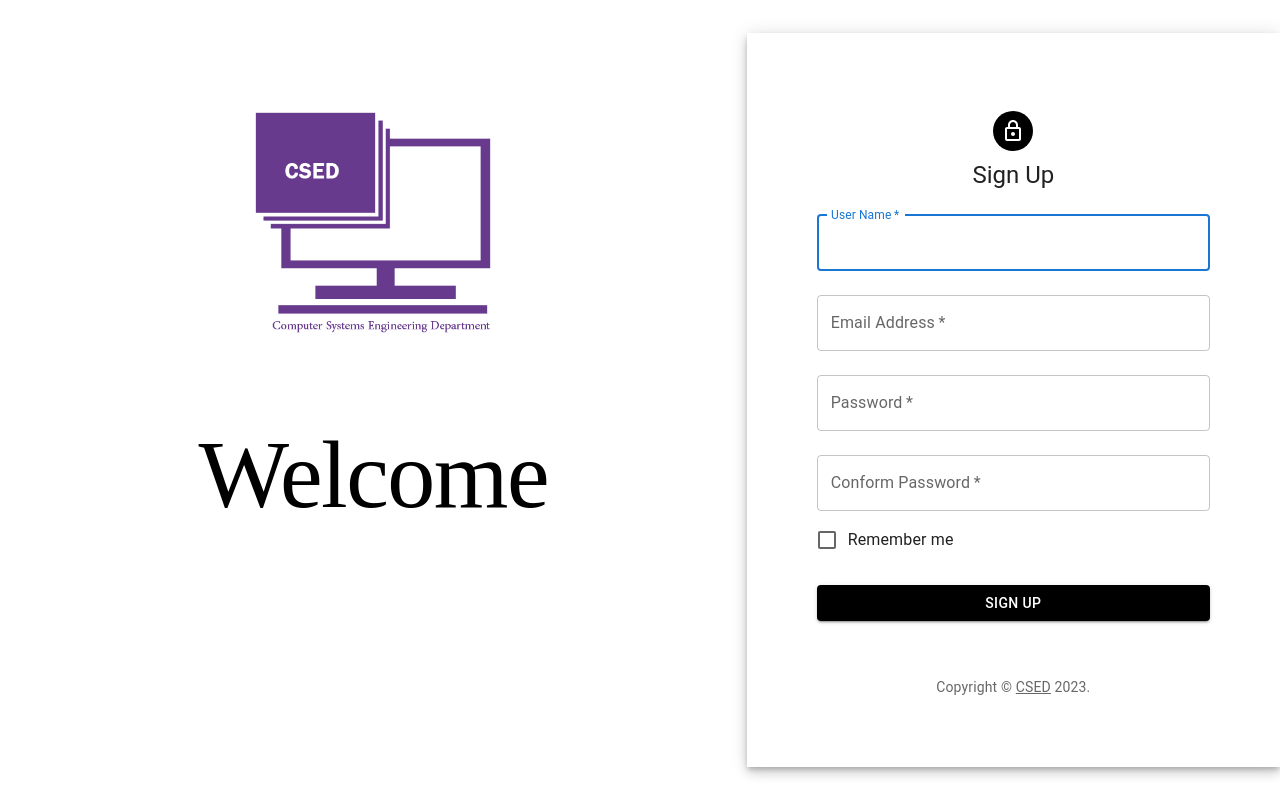
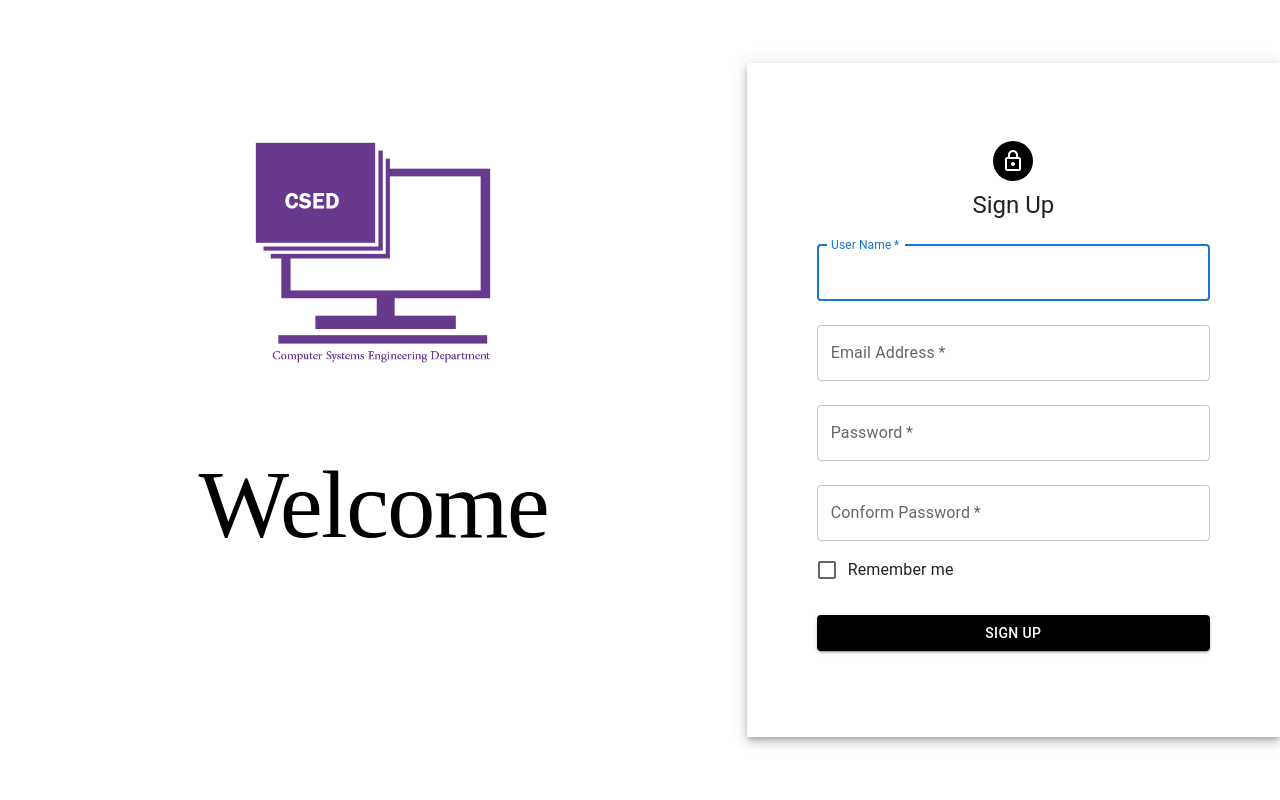
Before and after one commit to Maymoona12/CSED, a React (Vite) app in the folder Frontend/: page /signup in a window 1280 px wide. Built offline with nearby package versions, Linux system fonts and the light colour scheme.

Commit message:
delete copyright

```diff
--- a/Frontend/src/pages/general-pages/Login/login.jsx
+++ b/Frontend/src/pages/general-pages/Login/login.jsx
@@ -14,23 +14,6 @@ import Typography from "@mui/material/Typography";
 import { createTheme, ThemeProvider } from "@mui/material/styles";
 import { Link as RouterLink } from "react-router-dom";
 
-function Copyright(props) {
-  return (
-    <Typography
-      variant="body2"
-      color="text.secondary"
-      align="center"
-      {...props}
-    >
-      {"Copyright © "}
-      <Link color="inherit" href="#">
-        CSED
-      </Link>{" "}
-      {new Date().getFullYear()}
-      {"."}
-    </Typography>
-  );
-}
 const defaultTheme = createTheme();
 
 export default function Login() {
@@ -69,7 +52,7 @@ export default function Login() {
               variant="h1"
               sx={{
                 mt: 2,
-                color: "purple",
+                color: "black",
                 textAlign: "center",
                 fontFamily: "Brush script MT",
               }}
@@ -167,7 +150,6 @@ export default function Login() {
                   </RouterLink>
                 </Grid>
               </Grid>
-              <Copyright sx={{ mt: 5 }} />
             </Box>
           </Box>
         </Grid>
--- a/Frontend/src/pages/general-pages/Signup/signup.jsx
+++ b/Frontend/src/pages/general-pages/Signup/signup.jsx
@@ -5,7 +5,6 @@ import CssBaseline from "@mui/material/CssBaseline";
 import TextField from "@mui/material/TextField";
 import FormControlLabel from "@mui/material/FormControlLabel";
 import Checkbox from "@mui/material/Checkbox";
-import Link from "@mui/material/Link";
 import Paper from "@mui/material/Paper";
 import Box from "@mui/material/Box";
 import Grid from "@mui/material/Grid";
@@ -16,31 +15,16 @@ import MuiAlert from "@mui/material/Alert";
 import Stack from "@mui/material/Stack";
 import Snackbar from "@mui/material/Snackbar";
 
-function Copyright(props) {
-  return (
-    <Typography
-      variant="body2"
-      color="text.secondary"
-      align="center"
-      {...props}
-    >
-      {"Copyright © "}
-      <Link color="inherit" href="https://mui.com/">
-        CSED
-      </Link>{" "}
-      {new Date().getFullYear()}
-      {"."}
-    </Typography>
-  );
-}
 const Alert = (props) => {
   return <MuiAlert elevation={6} variant="filled" {...props} />;
 };
+
 const defaultTheme = createTheme();
 
 export default function Signup() {
   const [open, setOpen] = React.useState(false);
   const [passwordsMatch, setPasswordsMatch] = React.useState(true);
+
   const handleClose = (event, reason) => {
     event.preventDefault();
     if (reason === "clickaway") {
@@ -61,6 +45,7 @@ export default function Signup() {
       setPasswordsMatch(false);
       return;
     }
+
     console.log({
       username: data.get("user_name"),
       email: data.get("email"),
@@ -156,7 +141,6 @@ export default function Signup() {
                 type="password"
                 id="password"
                 autoComplete="current-password"
-                // onChange={handlePasswordChange}
               />
               <TextField
                 margin="normal"
@@ -188,7 +172,6 @@ export default function Signup() {
               >
                 Sign Up
               </Button>
-              <Copyright sx={{ mt: 5 }} />
             </Box>
           </Box>
         </Grid>
```
